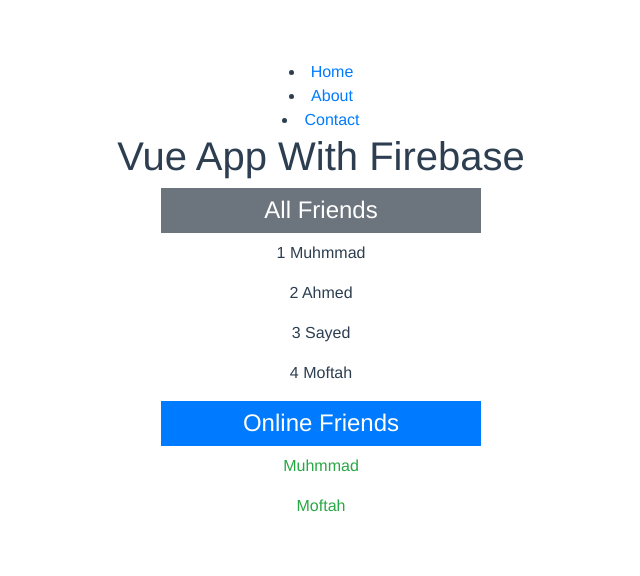
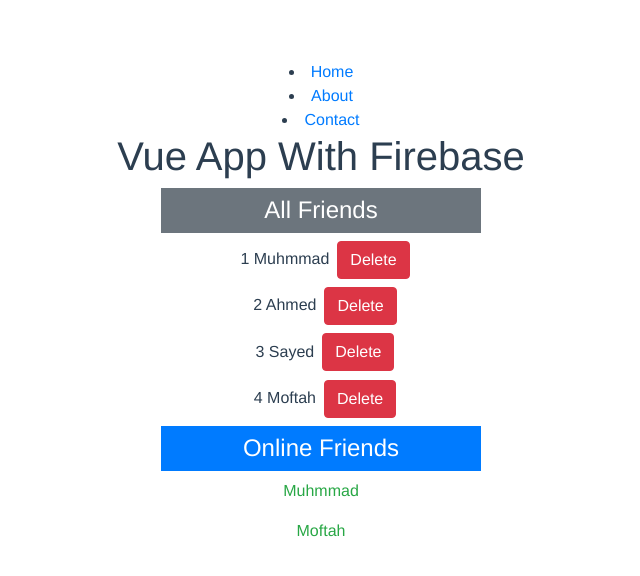
Before and after one commit to Muhammad-Moftah/vue-firebase, a Vue app: page / in a window 1280 px wide. Shown: the top 576 px of the page, without its empty margins (319-959 px from the left). Built offline with nearby package versions, Linux system fonts and the light colour scheme.

Commit message:
passing data to parent

```diff
--- a/src/App.vue
+++ b/src/App.vue
@@ -2,7 +2,9 @@
   <div id="app">
     <Navbar />
     <h1>{{title}}</h1>
-    <friends :allfriends=friends />
+    <friends :allfriends=friends @delete="deleteFriend"/>
+    <!-- bind the component tag with the name you typed (delete) -->
+
     <onlinefriends :allfriends=friends />
   </div>
 </template>
@@ -30,7 +32,11 @@
     onlinefriends
   },
   methods:{
-
+      deleteFriend(childName){
+          this.friends = this.friends.filter( friend => {
+          return friend.name !== childName.name
+        })
+      }
   }
 };
 </script>
--- a/src/components/Friends.vue
+++ b/src/components/Friends.vue
@@ -1,24 +1,37 @@
 <template>
     <section>
-        <h4 class="p-2 text-white bg-secondary w-25 mx-auto" >All Friends</h4>
+        <h4 class="p-2 text-white bg-secondary w-25 mx-auto">All Friends</h4>
         <div v-for="(friend, index) in allfriends" :key="index">
-            <p @click="onlineSwitch(friend)" >{{index + 1 + " " + friend.name}}</p>
+            <p class=" d-inline-block mx-2" @click="onlineSwitch(friend)">
+                {{ index + 1 + " " + friend.name }}
+            </p>
+            <button class="btn btn-danger d-inline-block" @click="unfriend(friend.name)">
+                Delete
+            </button>
         </div>
     </section>
 </template>
 
 <script>
     export default {
+        data() {
+            return {
+                title: "Frontend"
+            };
+        },
         name: "Onlinefriends",
-        props:['allfriends'],
+        props: ["allfriends"],
         methods: {
             onlineSwitch(x) {
                 x.online = !x.online;
+            },
+            unfriend(name) {
+                this.$emit("delete", {
+                    name
+                });
             }
         }
-    }
+    };
 </script>
 
-<style>
-
-</style>
+<style></style>
```
